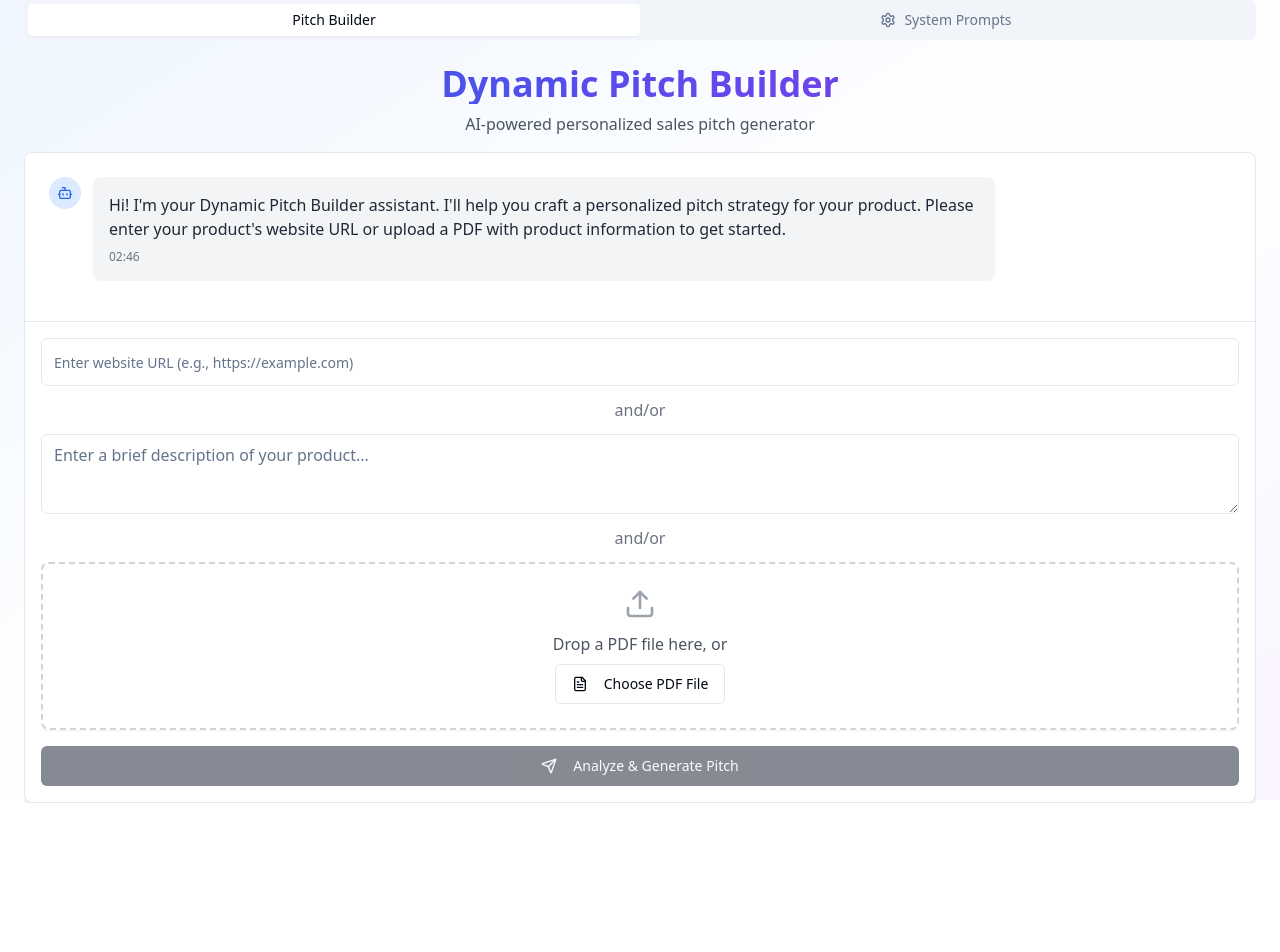
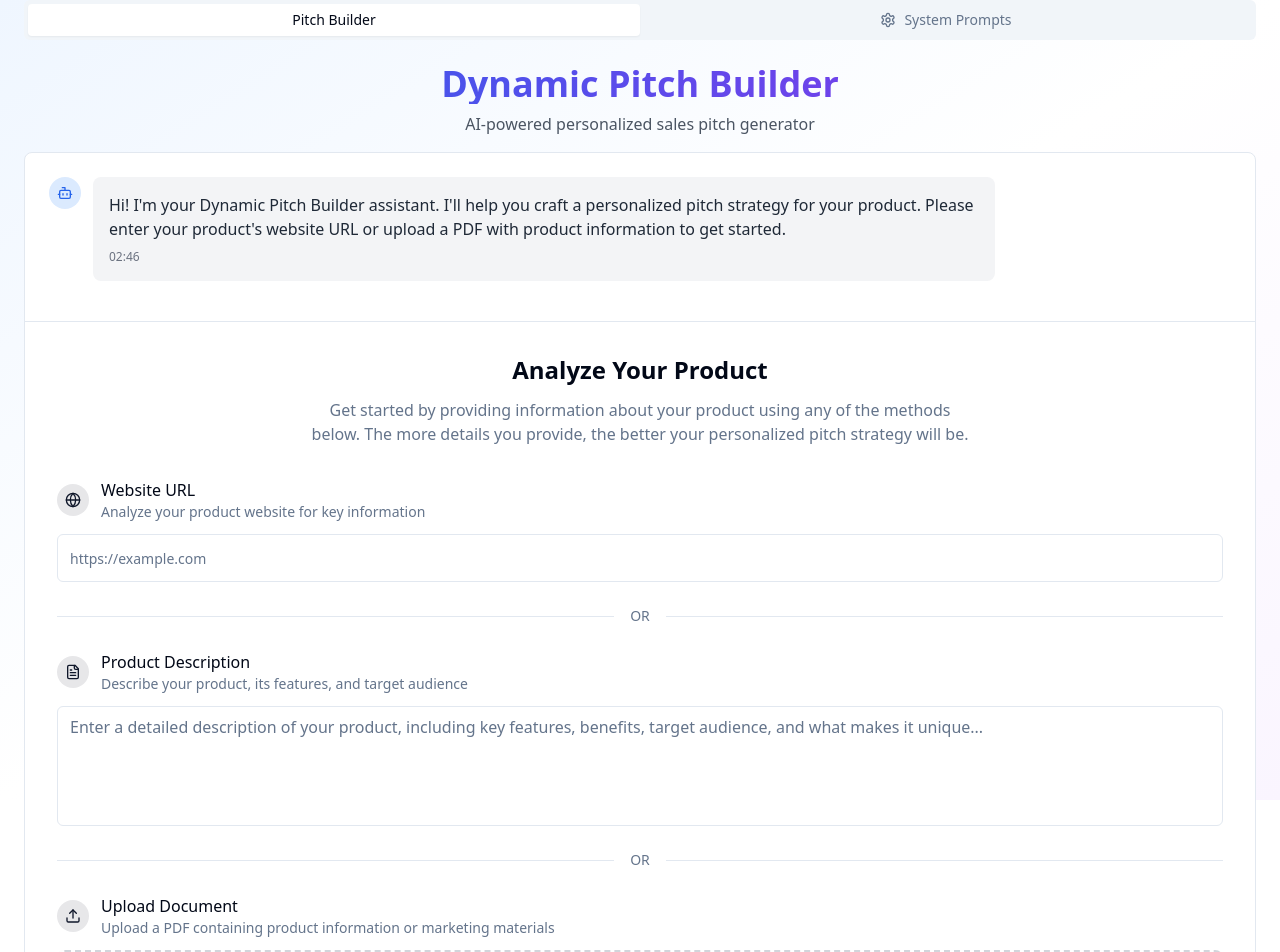
Before and after one commit to adahegh/dynamic-pitch-builder, a React (Vite) app: page / in a window 1280 px wide. Shown: the top 952 px of the page. Before the commit the page ends 803 px from the top, so only its background shows below. Built offline with nearby package versions, Linux system fonts and the light colour scheme.

Commit message:
Refactor: Improve input UI
Implement the plan to improve the input UI for better readability and consistency.

```diff
--- a/src/components/PitchBuilder.tsx
+++ b/src/components/PitchBuilder.tsx
@@ -7,6 +7,7 @@ import { Input } from "@/components/ui/input";
 import { Textarea } from "@/components/ui/textarea";
 import { Card } from "@/components/ui/card";
 import { Badge } from "@/components/ui/badge";
+import { Label } from "@/components/ui/label";
 import { Tabs, TabsContent, TabsList, TabsTrigger } from "@/components/ui/tabs";
 import { ChatMessage } from "./ChatMessage";
 import { FileUpload } from "./FileUpload";
@@ -1868,38 +1869,80 @@ Generated by Dynamic Pitch Builder
             </div>
 
             {step === 'input' && (
-              <div className="border-t p-4">
-                <div className="space-y-4">
+              <div className="border-t bg-background">
+                <div className="p-8 space-y-8">
+                  {/* Header Section */}
+                  <div className="text-center space-y-3">
+                    <h2 className="text-2xl font-bold text-foreground">Analyze Your Product</h2>
+                    <p className="text-muted-foreground text-base max-w-2xl mx-auto">
+                      Get started by providing information about your product using any of the methods below.
+                      The more details you provide, the better your personalized pitch strategy will be.
+                    </p>
+                  </div>
+
+                  {/* Input Methods */}
+                  <div className="space-y-6">
+                    {/* Website URL Section */}
                     <div className="space-y-3">
-                    <div className="flex gap-2">
+                      <div className="flex items-center gap-3">
+                        <div className="flex items-center justify-center w-8 h-8 rounded-full bg-primary/10">
+                          <Globe className="w-4 h-4 text-primary" />
+                        </div>
+                        <div>
+                          <Label className="text-base font-medium text-foreground">Website URL</Label>
+                          <p className="text-sm text-muted-foreground">Analyze your product website for key information</p>
+                        </div>
+                      </div>
+                      <div className="space-y-2">
                         <Input
-                        placeholder="Enter website URL (e.g., https://example.com)"
+                          type="text"
+                          placeholder="https://example.com"
                           value={userInput}
                           onChange={(e) => {
                             setUserInput(e.target.value);
                             updatePromptStrength(e.target.value, 'website', 'website');
                           }}
                           onKeyPress={(e) => e.key === 'Enter' && handleSubmit()}
-                        className="w-full h-12 text-base"
-                      />
-                    </div>
+                          className="h-12 text-base"
+                        />
                         {userInput.trim() && (
                           <div className="flex justify-end">
                             <PromptStrengthIndicator strength={promptStrengths['website'] || 0} fieldKey="website" />
                           </div>
                         )}
-
-                    <div className="text-center text-gray-500">and/or</div>
-
+                      </div>
+                    </div>
+
+                    {/* Divider */}
+                    <div className="relative">
+                      <div className="absolute inset-0 flex items-center">
+                        <div className="w-full border-t border-border"></div>
+                      </div>
+                      <div className="relative flex justify-center text-sm">
+                        <span className="bg-background px-4 text-muted-foreground font-medium">OR</span>
+                      </div>
+                    </div>
+
+                    {/* Product Description Section */}
+                    <div className="space-y-3">
+                      <div className="flex items-center gap-3">
+                        <div className="flex items-center justify-center w-8 h-8 rounded-full bg-primary/10">
+                          <FileText className="w-4 h-4 text-primary" />
+                        </div>
+                        <div>
+                          <Label className="text-base font-medium text-foreground">Product Description</Label>
+                          <p className="text-sm text-muted-foreground">Describe your product, its features, and target audience</p>
+                        </div>
+                      </div>
                       <div className="space-y-2">
                         <Textarea
-                        placeholder="Enter a brief description of your product..."
+                          placeholder="Enter a detailed description of your product, including key features, benefits, target audience, and what makes it unique..."
                           value={productDescription}
                           onChange={(e) => {
                             setProductDescription(e.target.value);
                             updatePromptStrength(e.target.value, 'description', 'description');
                           }}
-                        className="w-full min-h-[80px] text-base"
+                          className="min-h-[120px] text-base resize-none"
                         />
                         {productDescription.trim() && (
                           <div className="flex justify-end">
@@ -1907,27 +1950,53 @@ Generated by Dynamic Pitch Builder
                           </div>
                         )}
                       </div>
-
-                    <div className="text-center text-gray-500">and/or</div>
-
+                    </div>
+
+                    {/* Divider */}
+                    <div className="relative">
+                      <div className="absolute inset-0 flex items-center">
+                        <div className="w-full border-t border-border"></div>
+                      </div>
+                      <div className="relative flex justify-center text-sm">
+                        <span className="bg-background px-4 text-muted-foreground font-medium">OR</span>
+                      </div>
+                    </div>
+
+                    {/* File Upload Section */}
+                    <div className="space-y-3">
+                      <div className="flex items-center gap-3">
+                        <div className="flex items-center justify-center w-8 h-8 rounded-full bg-primary/10">
+                          <Upload className="w-4 h-4 text-primary" />
+                        </div>
+                        <div>
+                          <Label className="text-base font-medium text-foreground">Upload Document</Label>
+                          <p className="text-sm text-muted-foreground">Upload a PDF containing product information or marketing materials</p>
+                        </div>
+                      </div>
+                      <div className="space-y-2">
                         <FileUpload onFileUpload={handleFileUpload} />
-
                         {uploadedFile && (
-                      <div className="text-sm text-gray-600 bg-gray-50 p-2 rounded">
-                        <FileText className="w-4 h-4 inline mr-2" />
-                        Selected: {uploadedFile.name}
-                      </div>
-                    )}
-                  </div>
-
+                          <div className="flex items-center gap-2 text-sm text-muted-foreground bg-muted p-3 rounded-lg">
+                            <FileText className="w-4 h-4" />
+                            <span>Selected: {uploadedFile.name}</span>
+                          </div>
+                        )}
+                      </div>
+                    </div>
+
+                    {/* Submit Button */}
+                    <div className="pt-4">
                       <Button
                         onClick={handleSubmit}
                         disabled={!userInput.trim() && !uploadedFile && !productDescription.trim()}
-                    className="w-full"
+                        className="w-full h-12 text-base font-medium"
+                        size="lg"
                       >
                         <Send className="w-4 h-4 mr-2" />
-                    Analyze & Generate Pitch
-                  </Button>
+                        Analyze & Generate Pitch Strategy
+                      </Button>
+                    </div>
+                  </div>
                 </div>
               </div>
             )}
```
Lines whose indentation alone changed are shown as unchanged.
